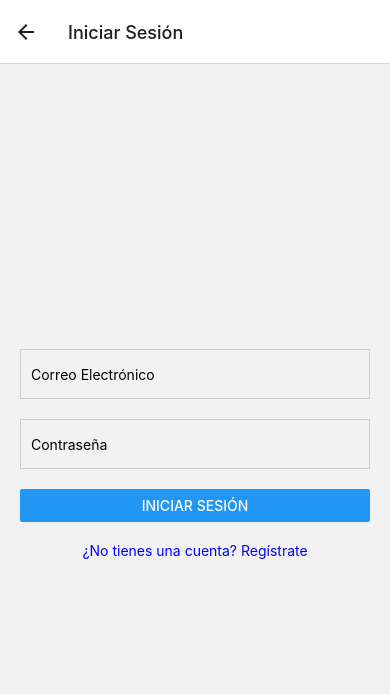
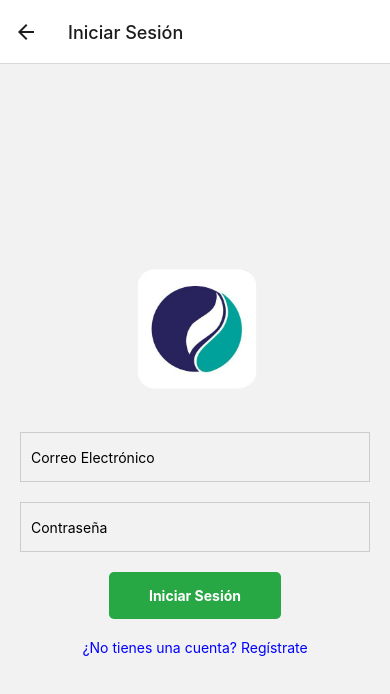
Before and after one commit to Azulito02/GreenSteps, a React Native app in the folder GREENSTEPS/: screen /Login in a window 390 px wide. Shown: the top 694 px of the page. Built offline with nearby package versions, Linux system fonts and the light colour scheme.

Commit message:
correciones y se añade logo2.png

```diff
--- a/GREENSTEPS/Screens/LoginScreen.js
+++ b/GREENSTEPS/Screens/LoginScreen.js
@@ -1,25 +1,28 @@
 import React, { useState } from 'react';
-import { StyleSheet, View, TextInput, Button, Text } from 'react-native';
-
-
-
+import { StyleSheet, View, TextInput, Button, Text, Image, TouchableOpacity } from 'react-native';
 
 export default function LoginScreen({ navigation }) {
   const [email, setEmail] = useState('');
   const [password, setPassword] = useState('');
 
-
   const handleLogin = () => {
-    // Aquí iría la lógica de autenticación
+    if (!email || !password) {
+      alert('Por favor, ingrese su correo electrónico y contraseña');
+      return;
+    }
     console.log('Email:', email);
     console.log('Password:', password);
 
-    // Navegar a la pantalla Topnews
+
     navigation.navigate('GreenSteps');
   };
 
   return (
     <View style={styles.container}>
+      <Image
+          source={require('../IMAGENES/logo2.png')}
+          style={styles.logo}
+        />
       <TextInput
         style={styles.input}
         placeholder="Correo Electrónico"
@@ -35,8 +38,10 @@ export default function LoginScreen({ navigation }) {
         onChangeText={setPassword}
         secureTextEntry
       />
-      <Button title="Iniciar Sesión" onPress={handleLogin} />
-      <Text style={styles.registerText} onPress={() => navigation.navigate('Login')}>
+      <TouchableOpacity style={styles.button} onPress={handleLogin}>
+        <Text style={styles.buttonText}>Iniciar Sesión</Text>
+      </TouchableOpacity>
+      <Text style={styles.registerText} onPress={() => navigation.navigate('Register')}>
         ¿No tienes una cuenta? Regístrate
       </Text>
     </View>
@@ -47,6 +52,7 @@ const styles = StyleSheet.create({
   container: {
     flex: 1,
     justifyContent: 'center',
+    alignItems: 'center',
     padding: 20,
   },
   input: {
@@ -55,10 +61,27 @@ const styles = StyleSheet.create({
     borderWidth: 1,
     marginBottom: 20,
     paddingHorizontal: 10,
+    width: '100%',
+  },
+  button: {
+    backgroundColor: '#28a745',
+    paddingVertical: 15,
+    paddingHorizontal: 40,
+    borderRadius: 5,
+  },
+  buttonText: {
+    color: '#fff',
+    fontWeight: 'bold',
+    textAlign: 'center',
   },
   registerText: {
     marginTop: 20,
     color: 'blue',
     textAlign: 'center',
   },
+  logo: {
+    width: 150,
+    height: 150,
+    marginBottom: 30,
+  },
 });
```
Also changed, not shown: GREENSTEPS/IMAGENES/logo2.png (added).
